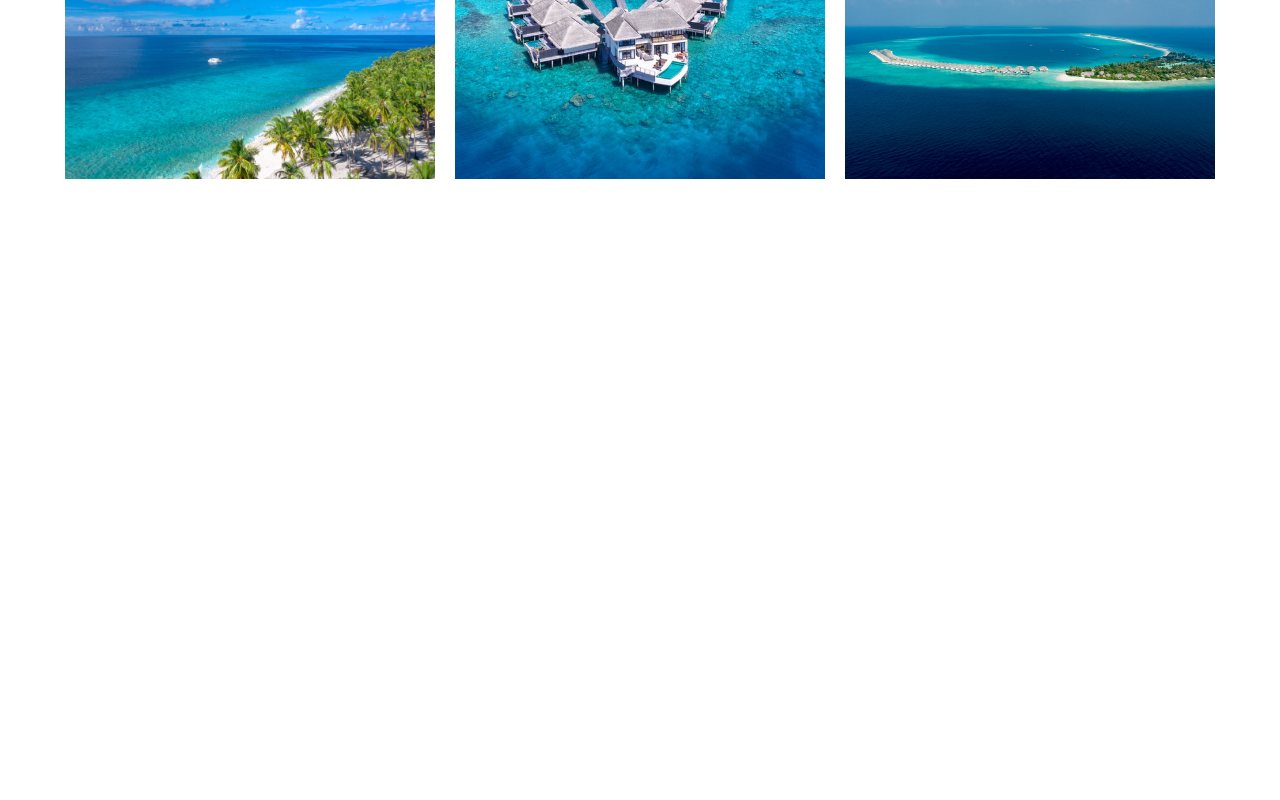
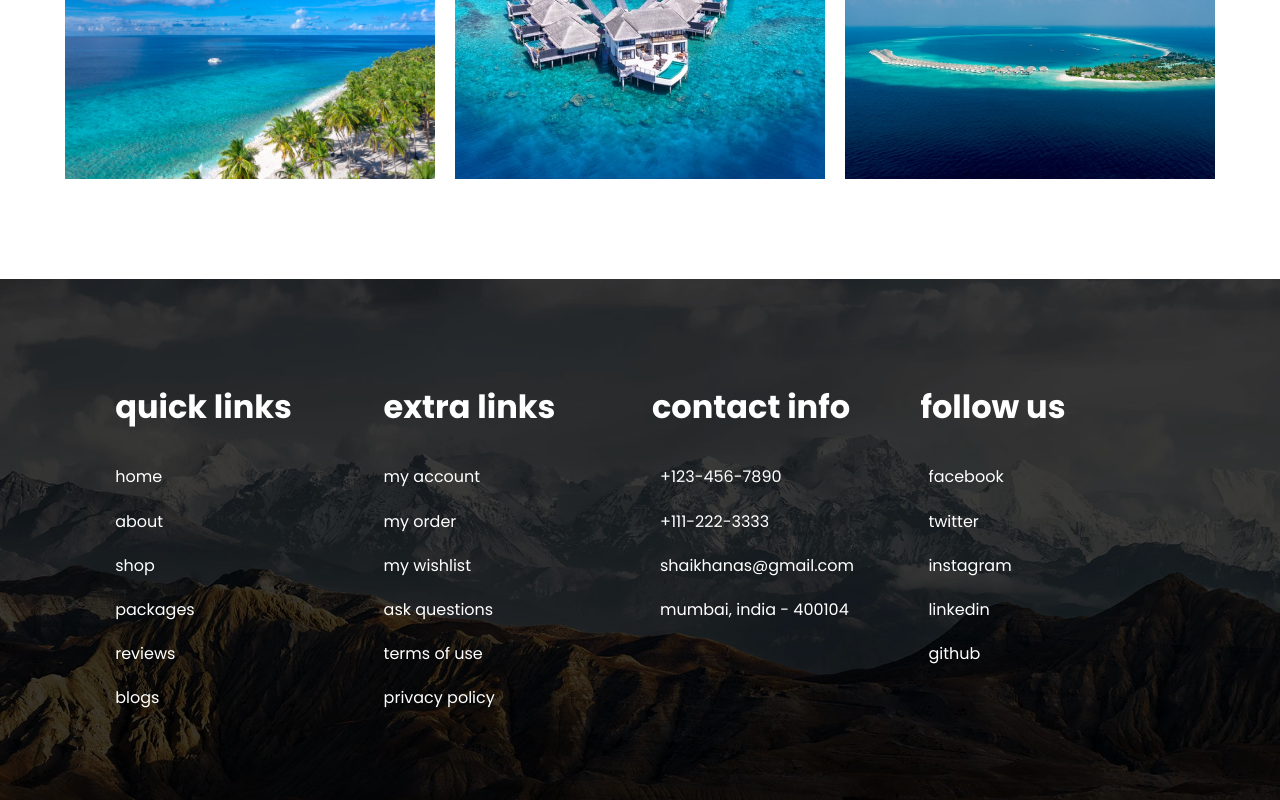
Before and after one commit to MirzadS/travel-agency, a React (Create React App) app in the folder frontend/: page /pocetna in a window 1280 px wide. Shown: the part 1446-2246 px from the top of the page. Before the commit the page ends 1725 px from the top, so only its background shows below. Built offline with nearby package versions, Linux system fonts and the light colour scheme.

Commit message:
footer section

```diff
--- /dev/null
+++ b/frontend/src/components/Footer/Footer.css
@@ -0,0 +1,48 @@
+.footer {
+  padding: 5rem 9%;
+  background: linear-gradient(rgba(0, 0, 0, 0.5), rgba(0, 0, 0, 0.5)),
+    url(../../assets/footer-bg.jpg) no-repeat;
+  background-size: cover;
+  background-position: center;
+  background-attachment: fixed;
+}
+
+.footer .box-container {
+  display: grid;
+  grid-template-columns: repeat(4, 1fr);
+  gap: 1.5rem;
+}
+
+.footer .box-container .box h3 {
+  font-size: 2rem;
+  padding: 1.5rem 0;
+  color: #fff;
+}
+
+.footer .box-container .box a {
+  display: block;
+  font-size: 1rem;
+  color: #fff;
+  padding: 0.6rem 0;
+}
+
+.footer .box-container .box a i {
+  color: #219150;
+  padding-right: 0.5rem;
+}
+
+.footer .box-container .box a:hover {
+  color: #219150;
+}
+
+.footer .box-container .box a:hover i {
+  padding-right: 2rem;
+}
+
+@media (max-width: 1000px) {
+  .footer .box-container {
+    display: grid;
+    grid-template-columns: repeat(2, 1fr);
+    gap: 1.5rem;
+  }
+}
--- /dev/null
+++ b/frontend/src/components/Footer/Footer.jsx
@@ -0,0 +1,67 @@
+import React from "react";
+import "./Footer.css";
+
+const Footer = () => {
+  return (
+    <section class="footer">
+      <div class="box-container">
+        <div class="box">
+          <h3>quick links</h3>
+          <a href="#home">home</a>
+          <a href="#about">about</a>
+          <a href="#shop">shop</a>
+          <a href="#packages">packages</a>
+          <a href="#reviews">reviews</a>
+          <a href="#blogs">blogs</a>
+        </div>
+
+        <div class="box">
+          <h3>extra links</h3>
+          <a href="#">my account</a>
+          <a href="#">my order</a>
+          <a href="#">my wishlist</a>
+          <a href="#">ask questions</a>
+          <a href="#">terms of use</a>
+          <a href="#">privacy policy</a>
+        </div>
+
+        <div class="box">
+          <h3>contact info</h3>
+          <a href="#">
+            <i class="fas fa-phone"></i> +123-456-7890{" "}
+          </a>
+          <a href="#">
+            <i class="fas fa-phone"></i> +111-222-3333{" "}
+          </a>
+          <a href="#">
+            <i class="fas fa-envelope"></i> shaikhanas@gmail.com{" "}
+          </a>
+          <a href="#">
+            <i class="fas fa-map"></i> mumbai, india - 400104{" "}
+          </a>
+        </div>
+
+        <div class="box">
+          <h3>follow us</h3>
+          <a href="#">
+            <i class="fab fa-facebook-f"></i> facebook{" "}
+          </a>
+          <a href="#">
+            <i class="fab fa-twitter"></i> twitter{" "}
+          </a>
+          <a href="#">
+            <i class="fab fa-instagram"></i> instagram{" "}
+          </a>
+          <a href="#">
+            <i class="fab fa-linkedin"></i> linkedin{" "}
+          </a>
+          <a href="#">
+            <i class="fab fa-github"></i> github{" "}
+          </a>
+        </div>
+      </div>
+    </section>
+  );
+};
+
+export default Footer;
--- a/frontend/src/pages/Homepage/Homepage.jsx
+++ b/frontend/src/pages/Homepage/Homepage.jsx
@@ -3,6 +3,7 @@ import ChatModal from "../../components/ChatModal/ChatModal";
 import Navbar from "../../components/Navbar/Navbar";
 import Hero from "../../components/Hero/Hero";
 import HomepageGallery from "../../components/HomepageGallery/HomepageGallery";
+import Footer from "../../components/Footer/Footer";
 
 const Homepage = () => {
   return (
@@ -11,6 +12,7 @@ const Homepage = () => {
       <Hero />
       <ChatModal />
       <HomepageGallery />
+      <Footer />
     </div>
   );
 };
```
Also changed, not shown: frontend/src/assets/footer-bg.jpg (added).
